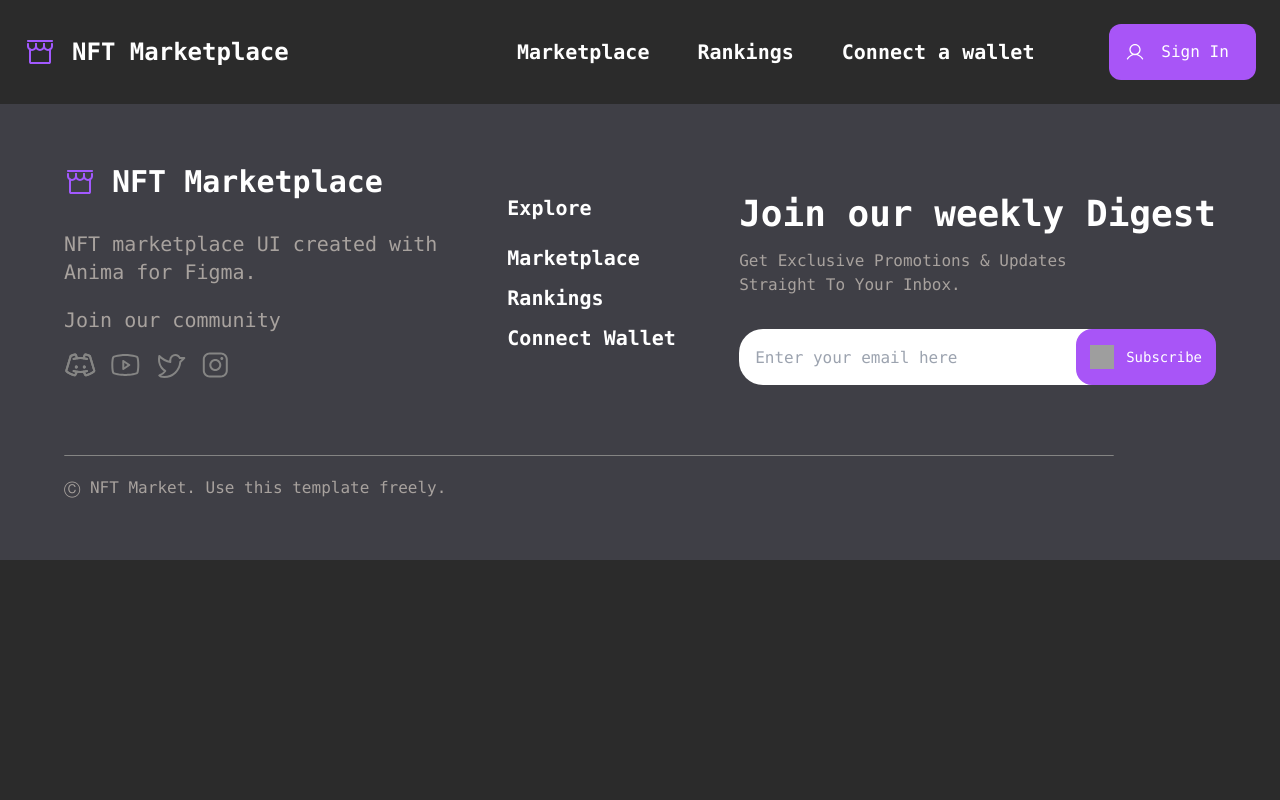
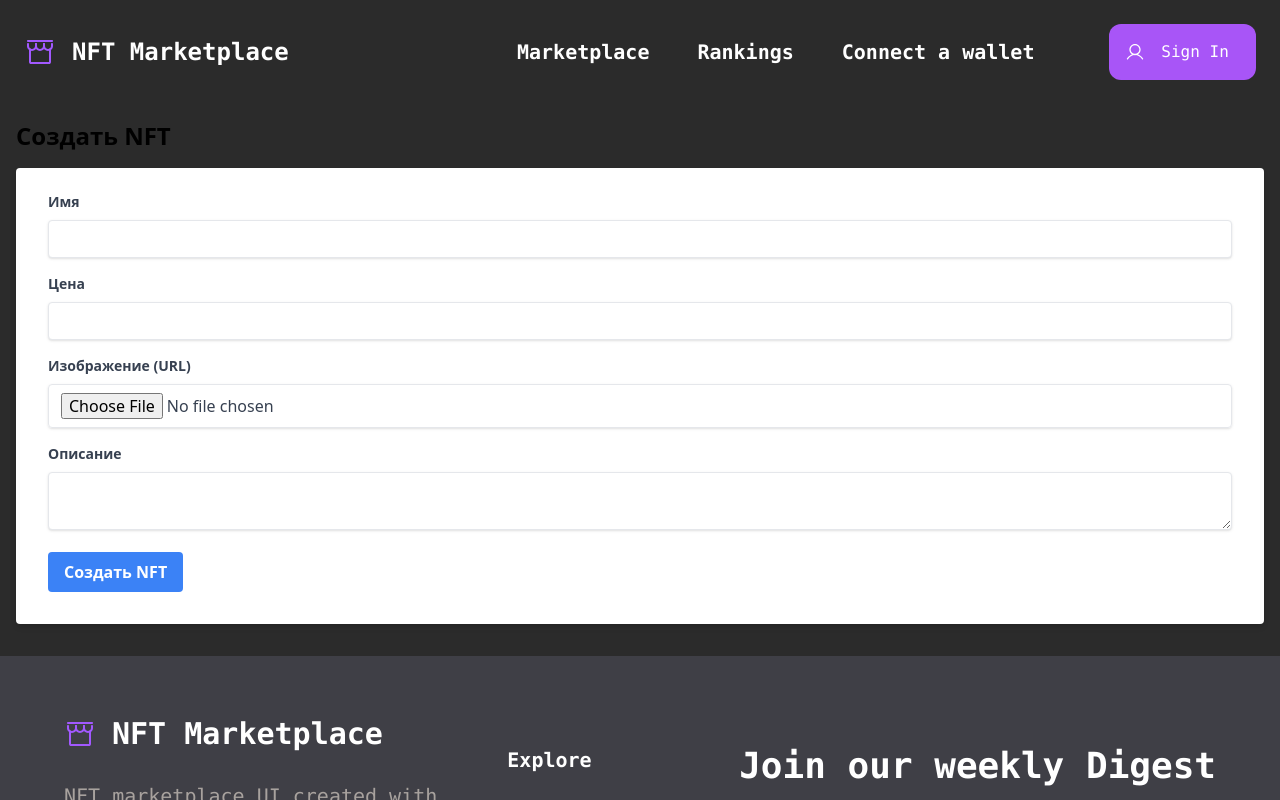
Before and after one commit to NABIL234234/NFT-MARKETPLACE, a React (Vite) app: page /createNft in a window 1280 px wide. Shown: the top 800 px of the page. Built offline with nearby package versions, Linux system fonts and the light colour scheme; sample sign-in values are in the browser's storage; grey boxes are pictures that could not be loaded; a web font is replaced by a local one.

Commit message:
feat: Added new multipart format for nftImage

```diff
--- /dev/null
+++ b/src/pages/CreateNft/CreateNft.jsx
@@ -0,0 +1,115 @@
+// components/CreateNftComponent.jsx
+import React from "react";
+import { useDispatch, useSelector } from "react-redux";
+import { useForm } from "react-hook-form";
+import { createNft } from "../../store/slices/nft";
+
+export default function CreateNft() {
+  const {
+    register,
+    handleSubmit,
+    formState: { errors },
+    setValue
+  } = useForm();
+  const dispatch = useDispatch();
+  const { createdNft, nftLoading, nftError } = useSelector(
+    (state) => state.nft
+  );
+
+  const onSubmit = async (data) => {
+    try {
+      const formData = new FormData();
+      formData.append("nftImage", data.nftImage[0])
+
+      const {nftImage, ...remainingData} = data;
+
+      for (let key in remainingData) {
+        formData.append(key, data[key]);
+      }
+      const resultAction = await dispatch(createNft(formData));
+      console.log("Созданный NFT:", resultAction.payload);
+    } catch (error) {
+      console.error("Ошибка при выполнении запроса:", error);
+    }
+  };
+
+  return (
+    <div className="container mx-auto p-4">
+      <h1 className="text-2xl font-bold mb-4">Создать NFT</h1>
+      <form
+        onSubmit={handleSubmit(onSubmit)}
+        className="bg-white shadow-md rounded px-8 pt-6 pb-8 mb-4"
+      >
+        <div className="mb-4">
+          <label className="block text-gray-700 text-sm font-bold mb-2">
+            Имя
+          </label>
+          <input
+            type="text"
+            {...register("name", { required: true })}
+            className={`shadow appearance-none border ${
+              errors.name ? "border-red-500" : ""
+            } rounded w-full py-2 px-3 text-gray-700 leading-tight focus:outline-none focus:shadow-outline`}
+          />
+          {errors.name && (
+            <p className="text-red-500 text-xs italic">Это поле обязательно.</p>
+          )}
+        </div>
+        <div className="mb-4">
+          <label className="block text-gray-700 text-sm font-bold mb-2">
+            Цена
+          </label>
+          <input
+            type="number"
+            {...register("price", { required: true })}
+            className={`shadow appearance-none border ${
+              errors.price ? "border-red-500" : ""
+            } rounded w-full py-2 px-3 text-gray-700 leading-tight focus:outline-none focus:shadow-outline`}
+          />
+          {errors.price && (
+            <p className="text-red-500 text-xs italic">Это поле обязательно.</p>
+          )}
+        </div>
+        <div className="mb-4">
+          <label className="block text-gray-700 text-sm font-bold mb-2">
+            Изображение (URL)
+
+          </label>
+          <input
+            type="file"
+            {...register("nftImage", { required: true })}
+            className={`shadow appearance-none border ${
+              errors.nftImage ? "border-red-500" : ""
+            } rounded w-full py-2 px-3 text-gray-700 leading-tight focus:outline-none focus:shadow-outline`}
+          />
+          {errors.nftImage && (
+            <p className="text-red-500 text-xs italic">Это поле обязательно.</p>
+          )}
+        </div>
+        <div className="mb-4">
+          <label className="block text-gray-700 text-sm font-bold mb-2">
+            Описание
+          </label>
+          <textarea
+            {...register("description", { required: true })}
+            className={`shadow appearance-none border ${
+              errors.description ? "border-red-500" : ""
+            } rounded w-full py-2 px-3 text-gray-700 leading-tight focus:outline-none focus:shadow-outline`}
+          />
+          {errors.description && (
+            <p className="text-red-500 text-xs italic">Это поле обязательно.</p>
+          )}
+        </div>
+        <button
+          type="submit"
+          className={`bg-blue-500 hover:bg-blue-700 text-white font-bold py-2 px-4 rounded focus:outline-none focus:shadow-outline ${
+            nftLoading ? "opacity-50 cursor-not-allowed" : ""
+          }`}
+        >
+          Создать NFT
+        </button>
+      </form>
+
+    </div>
+  );
+}
--- a/src/router/index.jsx
+++ b/src/router/index.jsx
@@ -14,6 +14,8 @@ import Identification from "../pages/Register/Identification";
 import NewPassword from "../pages/Register/NewPassword";
 import SuccessChange from "../pages/Register/SuccessChange";
 
+import CreateNft from "../pages/CreateNft/CreateNft"
+
 import PrivateRoute from "../components/Private/PrivateRoute";
 
 export default function RouterView() {
@@ -25,6 +27,8 @@ export default function RouterView() {
     { path: "/info", element: <PrivateRoute><Info /></PrivateRoute> },
     { path: "/profile", element: <PrivateRoute><Profile /></PrivateRoute> },
 
+    { path: "/createNft", element: <PrivateRoute><CreateNft /></PrivateRoute> },
+
     { path: "/register", element: <Register /> },
     { path: "/login", element: <Login /> },
     { path: "/confirmAccount", element: <ConfirmAccount /> },
--- /dev/null
+++ b/src/store/slices/nft.js
@@ -0,0 +1,49 @@
+// slices/nftSlice.js
+import { createAsyncThunk, createSlice } from '@reduxjs/toolkit';
+import axios from 'axios';
+
+const initialState = {
+  createdNft: null,
+  nftLoading: false,
+  nftError: null,
+};
+
+export const createNft = createAsyncThunk(
+  'nft/createNft',
+  async (nftData, { rejectWithValue }) => {
+    try {
+      const response = await axios.post(`${import.meta.env.VITE_MAIN_URL}/api/nfts`, nftData, {
+        headers: {
+          'Content-Type': 'multipart/form-data',
+          'Authorization': `eyJ0eXAiOiJKV1QiLCJhbGciOiJIUzI1NiJ9.eyJzdWIiOiJZb2hhbiIsInJvbGVzIjpbIlVTRVIiXSwiaXNzIjoiaHR0cHM6Ly9uZnQtbWFya2V0LXBsYWNlLWYtMjMtYzZhNWVlOGY1MThkLmhlcm9rdWFwcC5jb20vYXBpL2xvZ2luIiwiZXhwIjoxNzE3MTcwNDExfQ.kRqNL0TuAtViS1fQecEt8Ib9LnrOJPrdTcyK3zSlc7U`
+        }
+      });
+      return response.data;
+    } catch (error) {
+      return rejectWithValue(error.response?.data || error.message);
+    }
+  }
+);
+
+const nftSlice = createSlice({
+  name: 'nft',
+  initialState,
+  reducers: {},
+  extraReducers: (builder) => {
+    builder
+      .addCase(createNft.pending, (state) => {
+        state.nftLoading = true;
+        state.nftError = null;
+      })
+      .addCase(createNft.fulfilled, (state, action) => {
+        state.nftLoading = false;
+        state.createdNft = action.payload;
+      })
+      .addCase(createNft.rejected, (state, action) => {
+        state.nftLoading = false;
+        state.nftError = action.payload || action.error.message;
+      });
+  },
+});
+
+export default nftSlice.reducer;
--- a/src/store/store.js
+++ b/src/store/store.js
@@ -3,6 +3,7 @@ import { persistStore, persistReducer } from "redux-persist";
 import storage from "redux-persist/lib/storage";
 import userSlice from "./slices/registerSlice";
 import confirmCodeReducer from "./slices/confirnCode";
+import nftSlice from "./slices/nft";
 
 const persistConfig = {
   key: "root",
@@ -12,6 +13,7 @@ const persistConfig = {
 const rootReducer = combineReducers({
   users: userSlice,
   confirmCode: confirmCodeReducer,
+  nft: nftSlice,
 });
 
 const persistedReducer = persistReducer(persistConfig, rootReducer);
```
